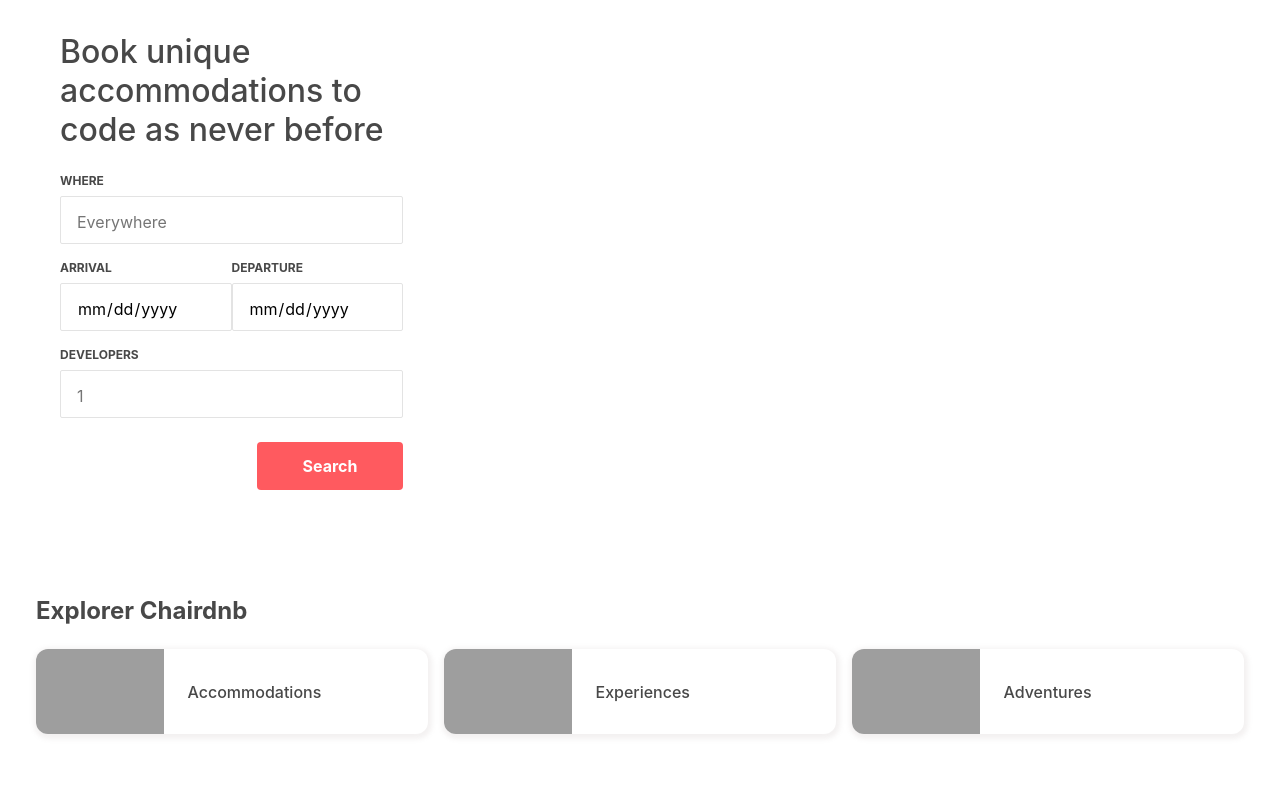
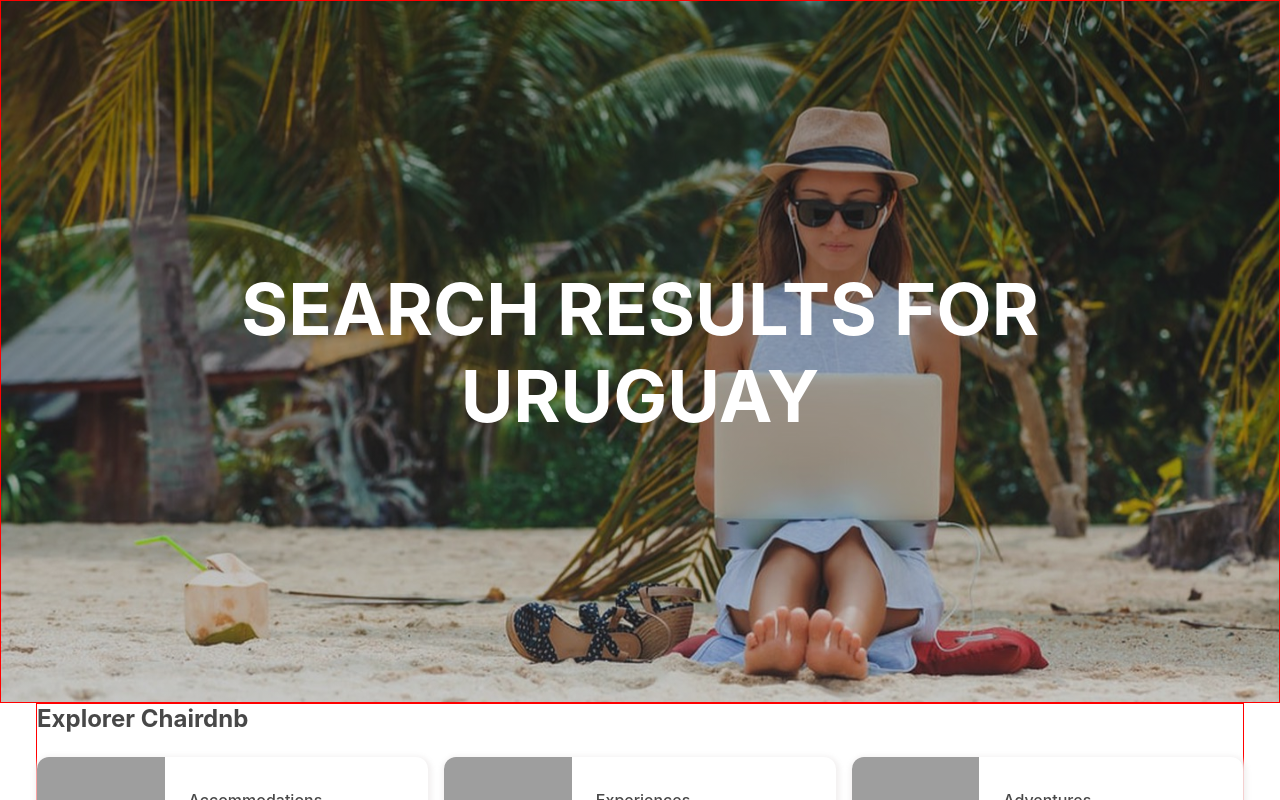
Before and after one commit to yull23/chairdnb, a React (Vite) app: page / in a window 1280 px wide. Shown: the top 800 px of the page. Built offline with nearby package versions, Linux system fonts and the light colour scheme; grey boxes are pictures that could not be loaded.

Commit message:
Adding component:Header

```diff
--- a/src/App.jsx
+++ b/src/App.jsx
@@ -6,7 +6,7 @@ import Experiences from "./components/Experiences/Experiences";
 import FeatureDestinations from "./components/FeaturedDestinations/FeatureDestinations";
 import ExplorerCategories from "./components/ExplorerCategories/ExplorerCategories";
 import PlusAccommodation from "./components/PlusAccommodation/PlusAccommodation";
-import Form from "./components/Form/Form";
+import Header from "./components/Header/Header";
 
 let dataArray = [
   {
@@ -157,8 +157,11 @@ const dataLarge = dataArray.slice(5, 8);
 
 function App() {
   return (
-    <div
+    <>
+      <Header form={false} />
+      <main
         css={css`
+          border: 1px solid red;
           display: flex;
           flex-direction: column;
           gap: 88px;
@@ -166,15 +169,14 @@ function App() {
           margin: auto;
         `}
       >
-      <Form />
-
         <ExplorerCategories />
         <PlusAccommodation />
         <Adventures dataArray={dataSmall} />
         <Accommodation dataArray={dataMedium} />
         <Experiences dataArray={dataArray.slice(0, 6)} />
         <FeatureDestinations dataArray={dataLarge} />
-    </div>
+      </main>
+    </>
   );
 }
 
--- a/src/components/Form/Form.css
+++ b/src/components/Form/Form.css
@@ -1,7 +1,7 @@
 .form {
   max-width: 391px;
   height: 508px;
-  padding: 2rem 1.5rem 1.5rem 1.5rem;
+  padding: 2rem;
   display: flex;
   flex-direction: column;
   gap: 1.5rem;
@@ -13,7 +13,7 @@
   font-size: 32px;
   font-style: normal;
   font-weight: 500;
-  line-height: normal;
+  line-height: 1;
 }
 
 .form__inputs {
@@ -23,7 +23,9 @@
 }
 
 .form__container-dates {
-  display: flex;
+  width: 100%;
+  display: grid;
+  grid-template-columns: repeat(auto-fill, minmax(50%, 1fr));
 }
 
 .form__component {
@@ -74,3 +76,13 @@ input[type="date"]::-webkit-calendar-picker-indicator {
   border-radius: 4px;
   background: var(--primary-red, #ff5a5f);
 }
+
+@media screen and (max-width: 576px) {
+  .form__title {
+    font-size: 1.5rem;
+  }
+
+  input[type="date"] {
+    font-size: 14px;
+  }
+}
--- /dev/null
+++ b/src/components/Header/Header.css
@@ -0,0 +1,18 @@
+.header {
+  border: 1px solid red;
+  max-width: 1366px;
+  margin: 0 auto 0 auto;
+  padding: 80px;
+  aspect-ratio: 1.82 / 1;
+  display: flex;
+}
+
+.header__text {
+  color: #fff;
+  font-size: 72px;
+  font-style: normal;
+  font-weight: 700;
+  line-height: normal;
+  margin: auto;
+  text-align: center;
+}
--- /dev/null
+++ b/src/components/Header/Header.jsx
@@ -0,0 +1,24 @@
+/** @jsxImportSource @emotion/react */
+import { css } from "@emotion/react";
+import Form from "../Form/Form";
+import img from "./img.svg";
+import "./Header.css";
+
+export default function Header({ form }) {
+  return (
+    <header
+      className="header"
+      css={css`
+        background: url(${img}) no-repeat;
+        background-size: cover;
+        background-position: center;
+      `}
+    >
+      {form ? (
+        <Form />
+      ) : (
+        <p className="header__text">SEARCH RESULTS FOR URUGUAY</p>
+      )}
+    </header>
+  );
+}
```
Also changed, not shown: src/components/Header/img.svg (added), src/components/PlusAccommodation/img.png (deleted). Lines whose indentation alone changed are shown as unchanged.
